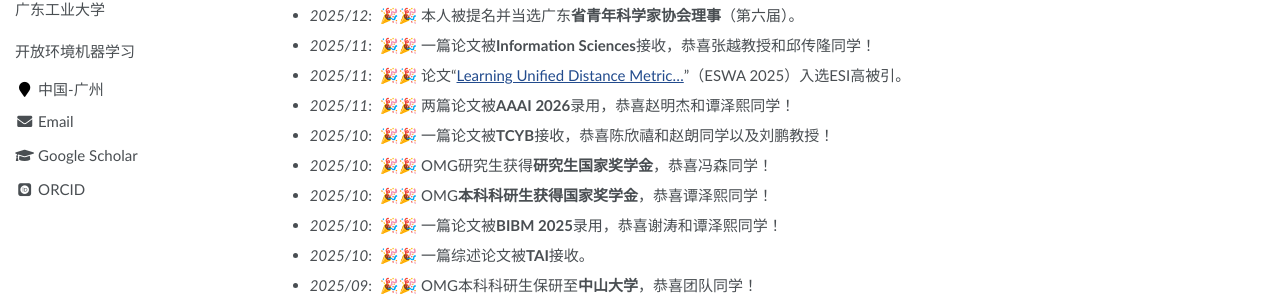
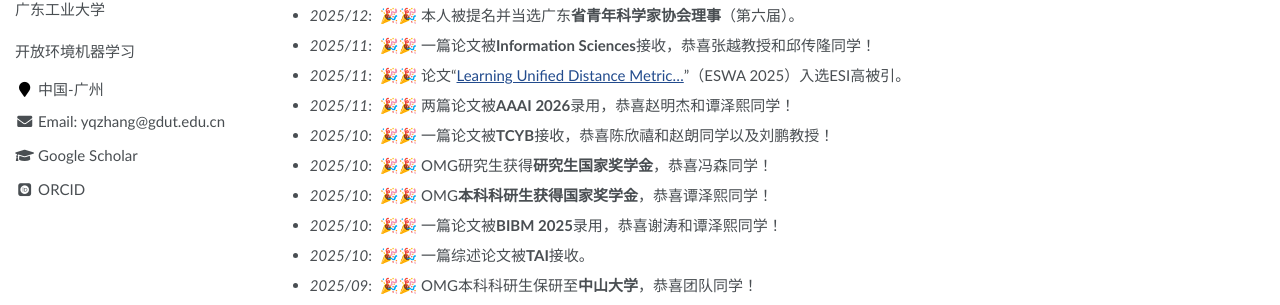
Before and after one commit to yqzhang-Zz/zh-news, a Jekyll site: the page built from _pages/about.md, in a window 1280 px wide. Shown: the part 313-618 px from the top of the page. Built offline with Jekyll 4.4.1, drawn with Linux system fonts in a browser that asks for light colours; some web fonts are replaced.

Commit message:
Update author-profile.html

```diff
--- a/_includes/author-profile.html
+++ b/_includes/author-profile.html
@@ -29,7 +29,7 @@
         <li><a href="{{ author.uri }}"><i class="fas fa-fw fa-link" aria-hidden="true"></i> Website</a></li>
       {% endif %}
       {% if author.email %}
-        <li><a href="mailto:{{ author.email }}"><i class="fas fa-fw fa-envelope" aria-hidden="true"></i> Email</a></li>
+        <li><a href="mailto:{{ author.email }}"><i class="fas fa-fw fa-envelope" aria-hidden="true"></i> Email: yqzhang@gdut.edu.cn</a></li>
       {% endif %}
       {% if author.keybase %}
         <li><a href="https://keybase.io/{{ author.keybase }}"><i class="fas fa-fw fa-key" aria-hidden="true"></i> Keybase</a></li>
```
